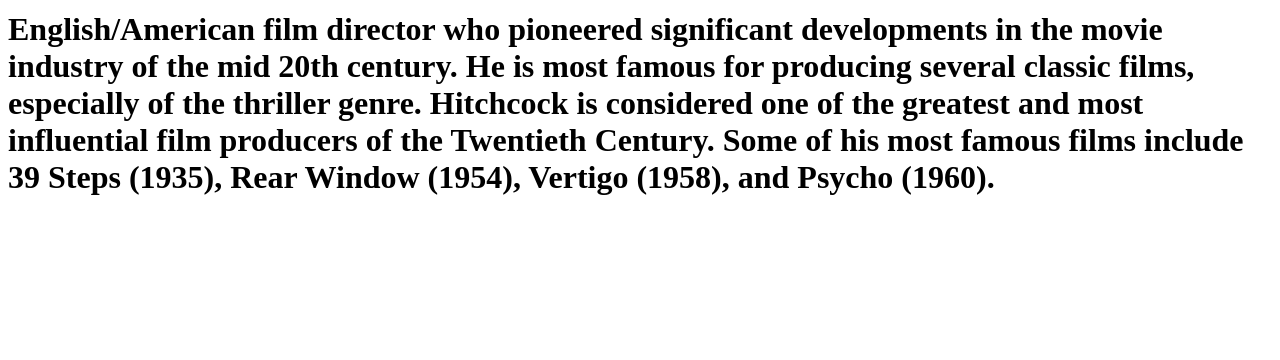
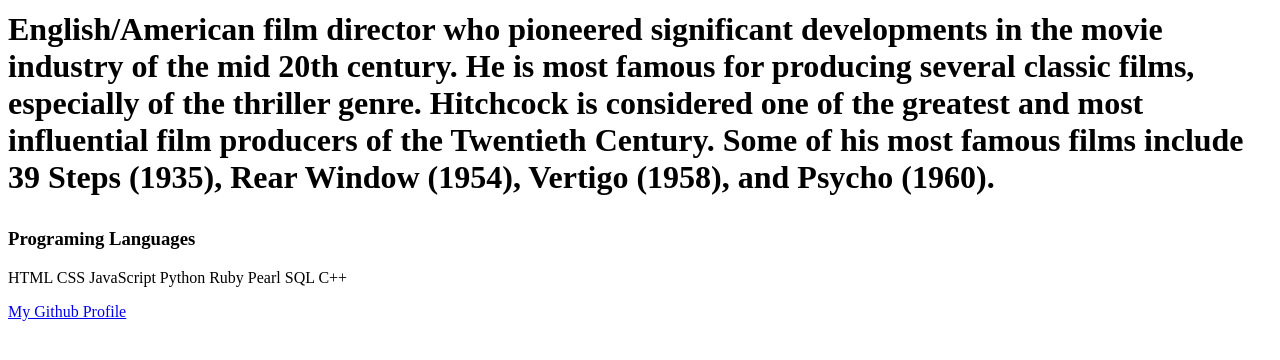
Before and after one commit to aabeas/Git-skills, a plain HTML site: page index.html in a window 1280 px wide. Shown: the part 66-426 px from the top of the page. Drawn offline with Linux system fonts and the light colour scheme.

Commit message:
add bio-and-languages

```diff
--- a/index.html
+++ b/index.html
@@ -4,5 +4,8 @@
   <body>
     <h1>Aaron B<h1/>
     <p>English/American film director who pioneered significant developments in the movie industry of the mid 20th century. He is most famous for producing several classic films, especially of the thriller genre. Hitchcock is considered one of the greatest and most influential film producers of the Twentieth Century. Some of his most famous films include 39 Steps (1935), Rear Window (1954), Vertigo (1958), and Psycho (1960).</p>
+    <h3>Programing Languages</h3>
+    <p>HTML CSS JavaScript Python Ruby Pearl SQL C++</p>
+    <a href="https://github.com/aabeas" target="_blank">My Github Profile</a>
   </body>
 </html>
```
